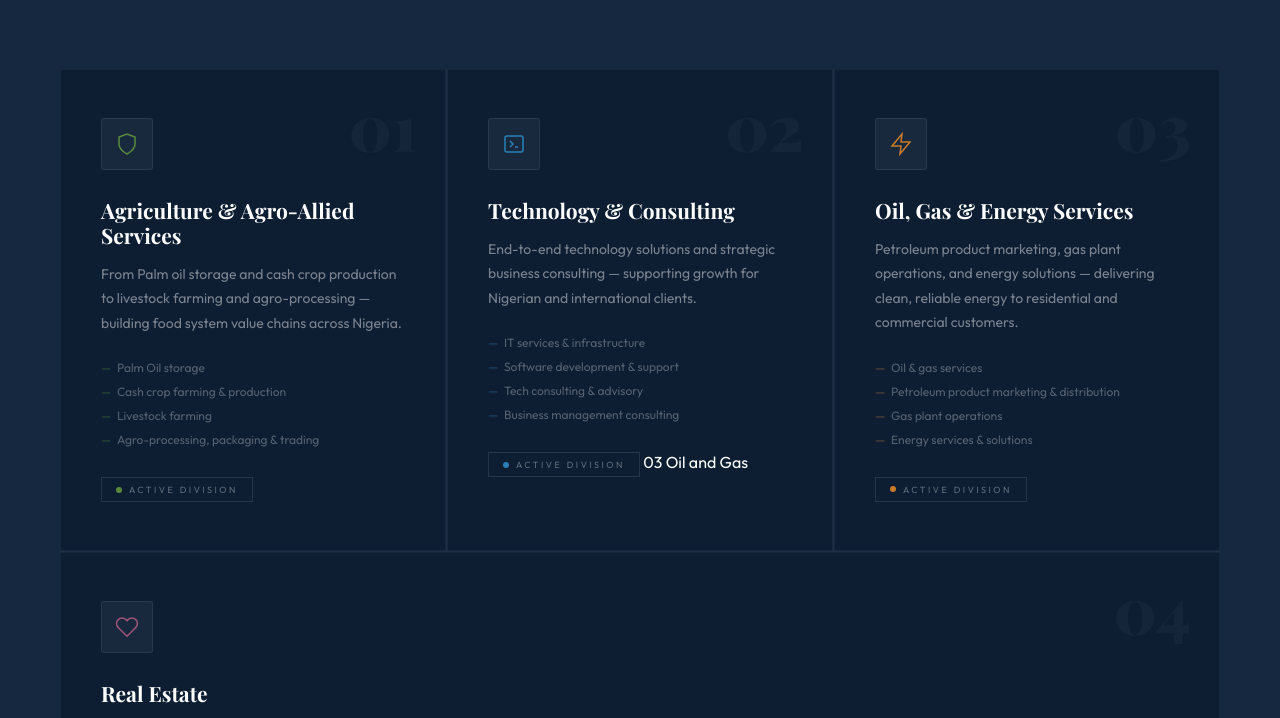
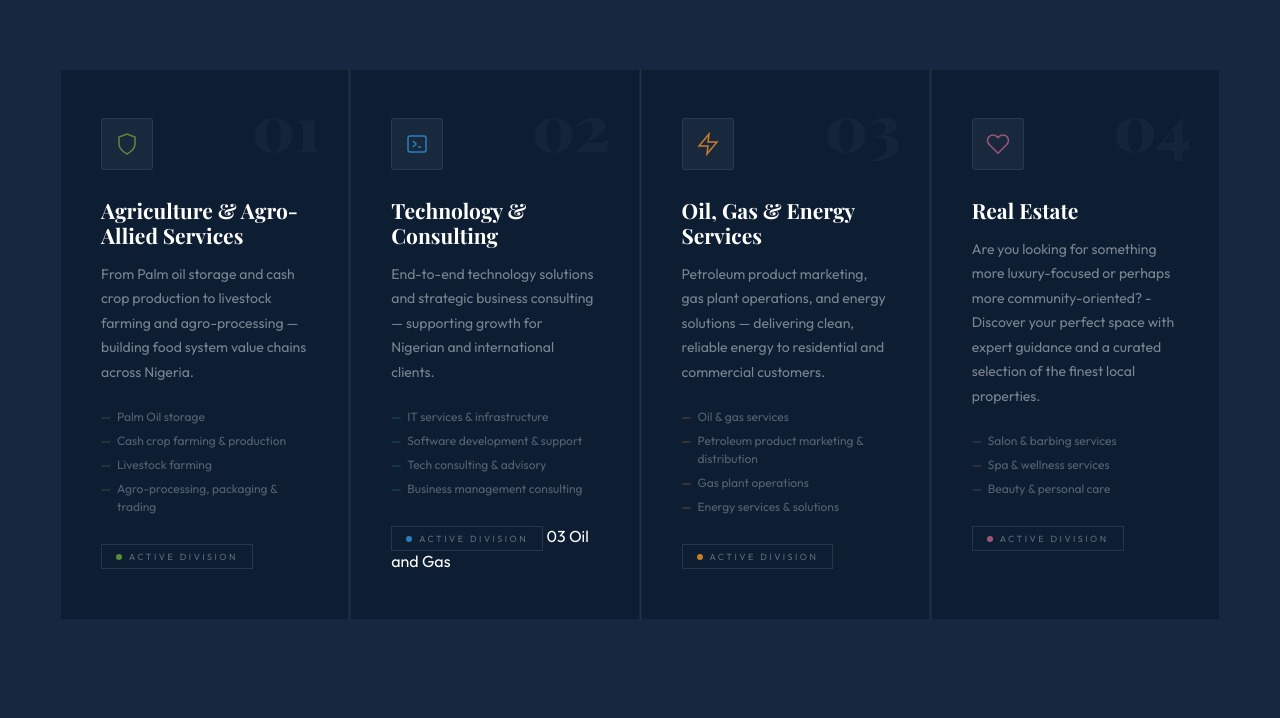
Before and after one commit to TeddyAsinobi-01/jendy-jasper-ltd, a plain HTML site: page index.html in a window 1280 px wide. Shown: the part 1926-2644 px from the top of the page. Drawn offline with nearby package versions, Linux system fonts and the light colour scheme; a web font is replaced by a local one.

Commit message:
update grid box

```diff
--- a/index.html
+++ b/index.html
@@ -248,7 +248,7 @@
       </div>
 
       <!-- 04 Real Estate -->
-       <div class="div-card reveal" style="--dc:var(--c-life);grid-column:1 / -1">
+       <div class="div-card reveal" style="--dc:var(--c-life);">
         <div class="div-top-bar"></div>
         <div class="div-num">04</div>
         <div class="div-icon">
@@ -262,7 +262,7 @@
           <li>Beauty &amp; personal care</li>
         </ul>
         <div class="div-badge"><div class="div-badge-dot"></div>Active Division</div>
-      </div> -->
+      </div>
 
       <!-- 05 Technology -->
 
--- a/new.css
+++ b/new.css
@@ -146,7 +146,7 @@ nav.solid{background:rgba(13,30,51,0.96);backdrop-filter:blur(16px);padding:16px
 /* ─── DIVISIONS ───────────────────────────────── */
 .divs-section{background:var(--navy-mid);padding:130px 0}
 .divs-header{display:flex;justify-content:space-between;align-items:flex-end;margin-bottom:72px;gap:40px;flex-wrap:wrap}
-.divs-grid{display:grid;grid-template-columns:repeat(3,1fr);gap:1px;background:rgba(255,255,255,0.04)}
+.divs-grid{display:grid;grid-template-columns:repeat(4,1fr);gap:1px;background:rgba(255,255,255,0.04)}
 .div-card{background:var(--navy);padding:48px 40px;position:relative;overflow:hidden;transition:all 0.4s;border:1px solid rgba(255,255,255,0.04)}
 .div-card::before{content:'';position:absolute;inset:0;background:linear-gradient(135deg,var(--dc,transparent) 0%,transparent 60%);opacity:0;transition:opacity 0.4s}
 .div-card:hover::before{opacity:0.05}
```
